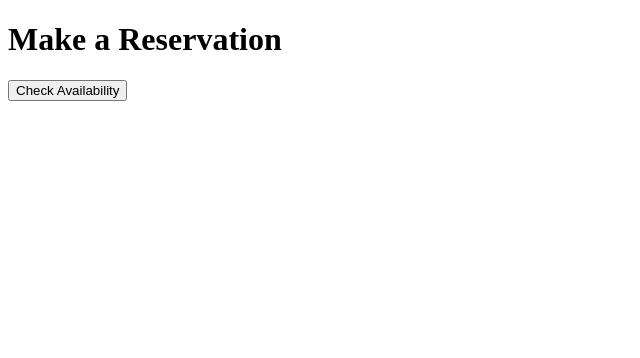
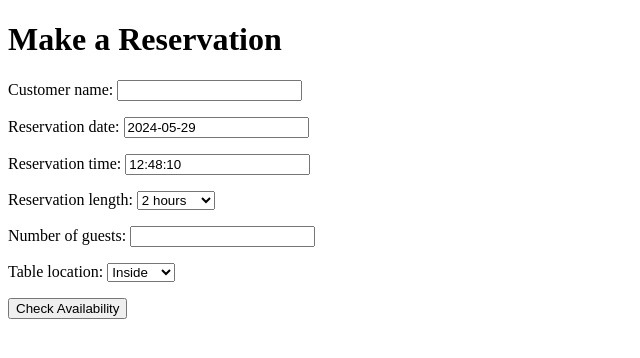
Before and after one commit to DiarmuidHenry/Restaurant-Booking, a Django app: page /booking/check_availability/ in a window 1280 px wide. Shown: the top 358 px of the page, without its empty margins (0-640 px from the left). Run offline with Django 4.2, Linux system fonts and the light colour scheme; parts of the project's set-up code (start-up, migrations or seed data) failed here and were passed over.

Commit message:
add: check_availability filters out inside/outside

```diff
--- a/booking/models.py
+++ b/booking/models.py
@@ -1,6 +1,7 @@
 from django.db import models
 from django.core.validators import MinValueValidator
 from django.utils import timezone
+from datetime import datetime, timedelta
 from django.contrib.auth.models import User
 
 # Create your models here.
@@ -85,6 +86,22 @@ class RestaurantTable(models.Model):
     def __str__(self):
         return f"Table {self.table_number} | Capacity: {self.capacity} | {self.table_location}"
 
+
+class TableBooking(models.Model):
+    table = models.ForeignKey(RestaurantTable, on_delete=models.CASCADE)
+    reservation_date = models.DateField()
+    reservation_time = models.TimeField()
+    duration = models.FloatField()
+
+    @property
+    def end_time(self):
+        reservation_datetime = datetime.combine(self.reservation_date, self.reservation_time)
+        end_datetime = reservation_datetime + timedelta(hours=self.duration)
+        return end_datetime.time()
+
+    class Meta:
+        verbose_name = "Table Booking"
+        verbose_name_plural = "Table Bookings"
 
 class Reservation(models.Model):
     LOCATION_CHOICES = [
--- a/booking/templates/booking/booking_form.html
+++ b/booking/templates/booking/booking_form.html
@@ -10,10 +10,10 @@
 
 <body>
     <h1>Make a Reservation</h1>
-    <form id="reservationForm" method="post" action="{% url 'check_availability' %}">
+    <form method="POST" action="{% url 'check_availability' %}">
         {% csrf_token %}
         {{ form.as_p }}
-        <button type="submit" id="checkAvailabilityBtn">Check Availability</button>
+        <button type="submit">Check Availability</button>
     </form>
 
     <!-- jQuery library -->
--- a/booking/urls.py
+++ b/booking/urls.py
@@ -1,8 +1,9 @@
 from django.urls import path
-from .views import ReservationView, check_availability, home, thank_you
+from .views import ReservationView, check_availability, home, thank_you, make_reservation
 
 urlpatterns = [
     path('reservation/', ReservationView.as_view(), name='reservation'),
     path('check_availability/', check_availability, name='check_availability'),
     path('thank_you/', thank_you, name='thank_you'),
+    path('make_reservation/<int:table_id>/', make_reservation, name='make_reservation'),
 ]
--- a/booking/views.py
+++ b/booking/views.py
@@ -2,7 +2,8 @@ from django import forms
 from django.views.generic.edit import FormView
 from django.shortcuts import render
 from django.http import HttpResponse
-from .models import Reservation, RestaurantTable
+from datetime import datetime, timedelta
+from .models import Reservation, RestaurantTable, TableBooking
 from .forms import ReservationForm
 
 class ReservationView(FormView):
@@ -23,35 +24,71 @@ def home(request):
 
 def check_availability(request):
     if request.method == 'POST':
-        # Retrieve reservation deails from the filled in form
-        reservation_date = request.POST.get('reservation_date')
-        reservation_time = request.POST.get('reservation_time')
-        reservation_length = request.POST.get('reservation_length')
-        number_of_guests = request.POST.get('number_of_guests')
-        table_location = request.POST.get('table_location')
+        # Retrieve reservation details from filled-in form
+        form = ReservationForm(request.POST)
+        if form.is_valid():
+            reservation_date = form.cleaned_data['reservation_date']
+            reservation_time = form.cleaned_data['reservation_time']
+            reservation_length = form.cleaned_data['reservation_length']
+            table_location = form.cleaned_data['table_location']
 
-        # Convert reservation date and time  datetime
-        from datetime import datetime, timedelta
-        reservation_datetime = datetime.combine(datetime.strptime(reservation_date, '%Y-%m-%d').date(),
-                                                datetime.strptime(reservation_time, '%H:%M').time())
-        end_datetime = reservation_datetime + timedelta(hours=float(reservation_length))
+            # Convert reservation_time_str to a datetime.time object
+            reservation_time = datetime.strptime(reservation_time, "%H:%M").time()
 
-        # Query reservations overlapping with the requested time slot
-        overlapping_reservations = Reservation.objects.filter(
-            reservation_date=reservation_date,
-            reservation_time__lte=reservation_time,
-            reservation_time__gt=end_datetime.time(),
-            status='confirmed'
-        ).select_related('table')
+            # Calculate reservation end time
+            reservation_datetime = datetime.combine(reservation_date, reservation_time)
+            end_datetime = reservation_datetime + timedelta(hours=reservation_length)
 
-        # Get all tables available at the requested location
-        available_tables = RestaurantTable.objects.filter(table_location=table_location)
+            # Check if any bookings overlap with requested time slot
+            overlapping_bookings = TableBooking.objects.filter(
+                reservation_date=reservation_date,
+                reservation_time__lt=end_datetime.time()
+            ).exclude(
+                reservation_time__gte=end_datetime.time()
+            )
 
-        # Filter out tables that are already booked during the requested time slot
-        for reservation in overlapping_reservations:
-            available_tables = available_tables.exclude(id=reservation.table.id)
+            # Get all tables available in requested location
+            available_tables = RestaurantTable.objects.filter(table_location=table_location)
 
-        return render(request, 'booking/available_tables.html', {'available_tables': available_tables})
+            # Filter out tables that are already booked during requested time
+            for booking in overlapping_bookings:
+                available_tables = available_tables.exclude(id=booking.table.id)
 
-    # If request method is not POST, render the reservation form
-    return render(request, 'booking/booking_form.html')
+            return render(request, 'booking/available_tables.html', {'available_tables': available_tables})
+
+    # If request method is not POST or form is invalid, just render reservation form
+    form = ReservationForm()
+    return render(request, 'booking/booking_form.html', {'form': form})
+
+def make_reservation(request, table_id):
+    if request.method == 'POST':
+        # Retrieve reservation details from form
+        form = ReservationForm(request.POST)
+        if form.is_valid():
+            reservation_date = form.cleaned_data['reservation_date']
+            reservation_time = form.cleaned_data['reservation_time']
+            reservation_length = form.cleaned_data['reservation_length']
+
+            # Convert reservation_time_str to a datetime.time object
+            reservation_time = datetime.strptime(reservation_time, "%H:%M").time()
+
+            # Calculate reservation end time
+            reservation_datetime = datetime.combine(reservation_date, reservation_time)
+            end_datetime = reservation_datetime + timedelta(hours=reservation_length)
+
+            # Create new booking for the selected table
+            table = RestaurantTable.objects.get(id=table_id)
+            booking = TableBooking.objects.create(
+                table=table,
+                reservation_date=reservation_date,
+                reservation_time=reservation_time,
+                duration=reservation_length
+            )
+            booking.save()
+
+            # Redirect to thank_you page
+            return redirect('thank_you')
+
+    # If request method is not POST or form is invalid, just render reservation form again
+    form = ReservationForm()
+    return render(request, 'booking/booking_form.html', {'form': form})
```
Also changed, not shown: booking/templates/booking/available_tables.html (+16 -1 lines), booking/migrations/0011_tablebooking.py (added).
